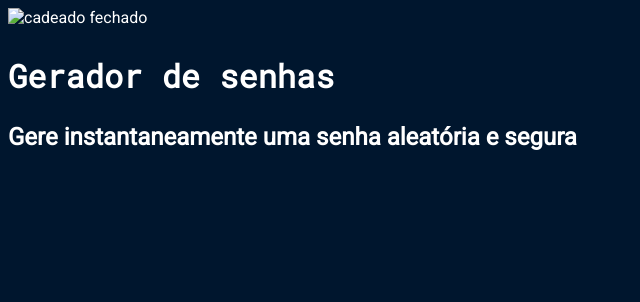
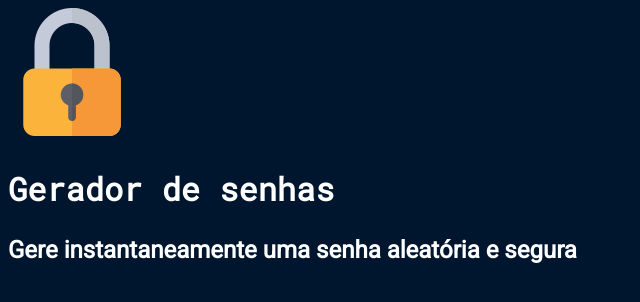
Before and after one commit to marcomarcovski/seguran-a-digital, a plain HTML site: page index.html in a window 1280 px wide. Shown: the whole page, without its empty margins (0-640 px from the left). Drawn offline with Linux system fonts and the light colour scheme.

Commit message:
Update index.html

```diff
--- a/index.html
+++ b/index.html
@@ -7,7 +7,7 @@
     <link rel="stylesheet" href="style.css">
 </head>
 <body>
-    <img src="" alt="cadeado fechado">
+    <img src="cadeado.png" alt="cadeado fechado">
     <h2 class="titulo-principal">Gerador de senhas</h2>
     <h3 class="titulo-secundario">Gere instantaneamente uma senha aleatória e segura</h3>
 </body>
```
